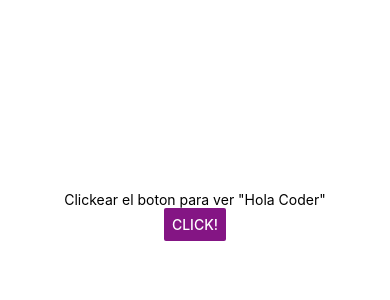
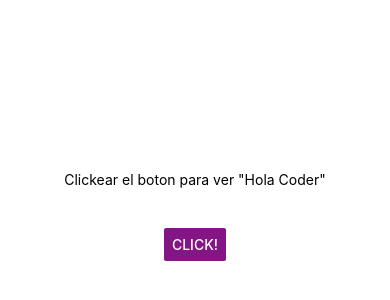
Before and after one commit to Federico1988/fc-app, a React Native app: screen / in a window 390 px wide. Shown: the part 206-506 px from the top of the page. Built offline with nearby package versions, Linux system fonts and the light colour scheme.

Commit message:
Agrego gap de 40

```diff
--- a/App.js
+++ b/App.js
@@ -22,5 +22,6 @@ const styles = StyleSheet.create({
     backgroundColor: '#fff',
     alignItems: 'center',
     justifyContent: 'center',
+    gap: 40
   },
 });
```
